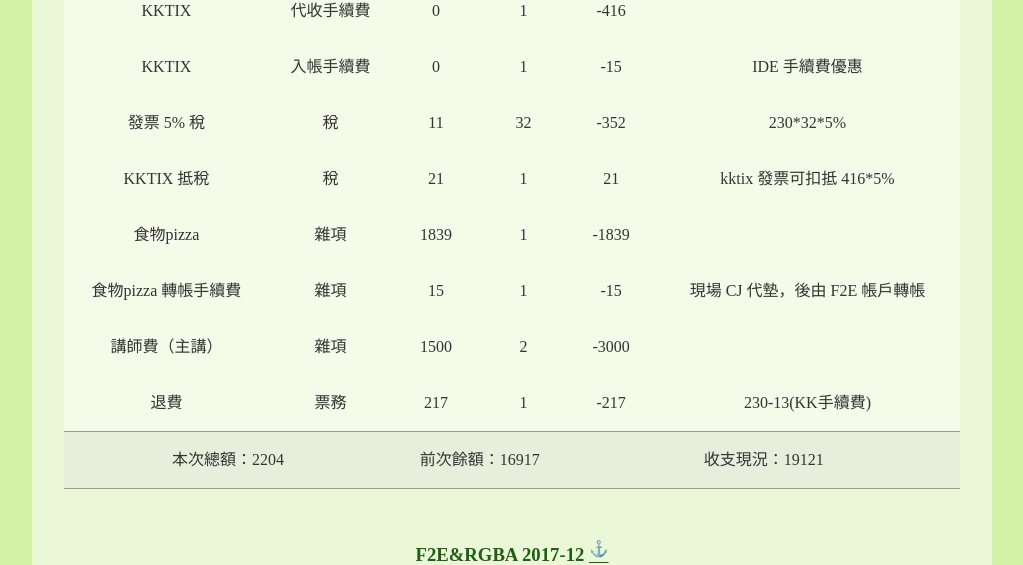
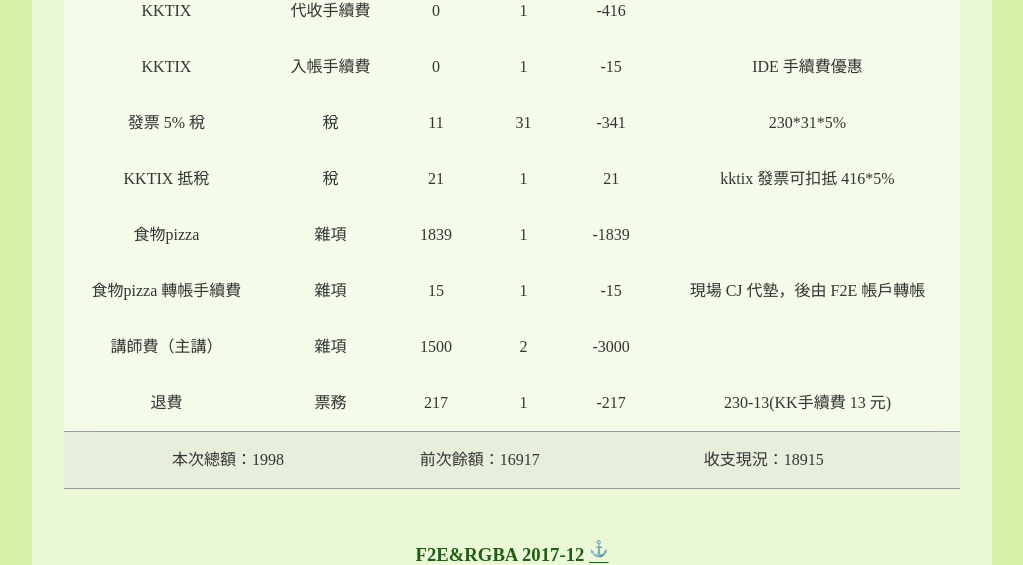
Before and after one commit to f2etw/f2etw.github.io, a Jekyll site: the page built from records.html, in a window 1280 px wide and 900 px high, scrolled down 400 px. Shown: the part 146-711 px from the top of the window, without its empty margins (128-1151 px from the left). Built offline with Jekyll 4.4.1, drawn with Linux system fonts in a browser that asks for light colours.

Commit message:
因為退費調整稅務和總收入
1. 退費 230 , 此張單據不用繳稅。故稅務減少 11 元。
2. 收入調整：2204-230+11

```diff
--- a/_data/records/20180117-F2ERGBA.yml
+++ b/_data/records/20180117-F2ERGBA.yml
@@ -33,9 +33,9 @@ data:
     - name: 發票 5% 稅
       category: 稅
       unitPrice: 11
-      number: 32
-      total: -352
-      note: 230*32*5%
+      number: 31
+      total: -341
+      note: 230*31*5%
 
     - name: KKTIX 抵稅
       category: 稅
@@ -70,9 +70,9 @@ data:
       unitPrice: 217
       number: 1
       total: -217
-      note: 230-13(KK手續費)
+      note: 230-13(KK手續費 13 元)
 
 
-total: 2204
+total: 1998
 property: 16917
-balance: 19121
+balance: 18915
```
